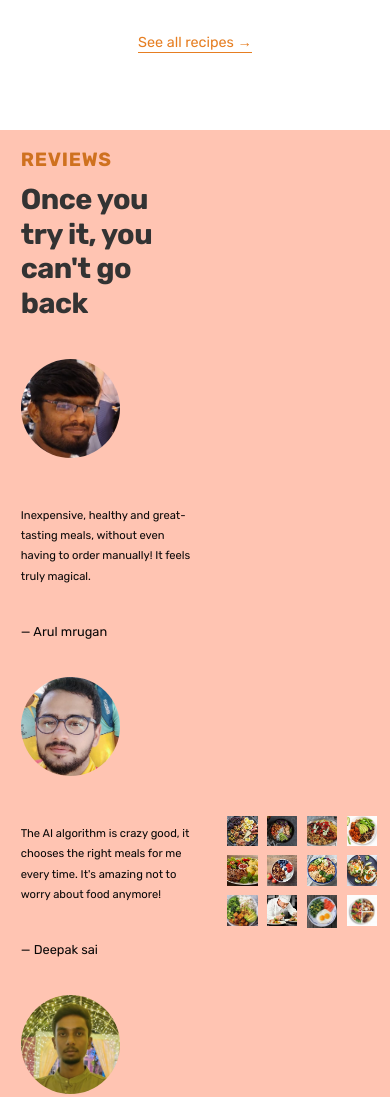
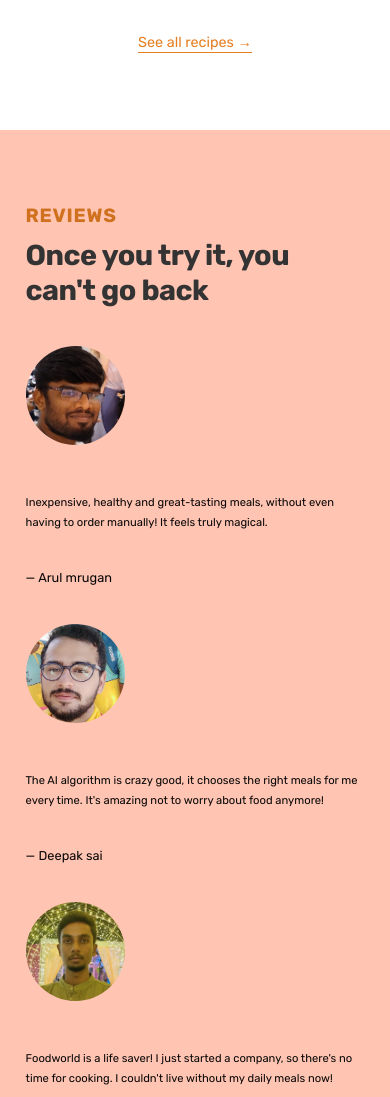
Before and after one commit to rajk2699/My_JS_foodworld, a plain HTML site: page index.html in a window 390 px wide. Shown: the part 4320-5417 px from the top of the page. Drawn offline with nearby package versions, Linux system fonts and the light colour scheme; some packages are replaced by stand-ins of ours; a script that the page names is missing.

Commit message:
mob change

```diff
--- a/css/queries.css
+++ b/css/queries.css
@@ -54,7 +54,7 @@ Instead, 1rem = 1em = 16px */
     gap: 6.4rem;
   }
 
-  .reviews-container {
+  .Reviews-container {
     padding: 9.6rem 3.2rem;
   }
 }
@@ -101,7 +101,7 @@ Instead, 1rem = 1em = 16px */
     padding: 2.4rem 3.2rem 3.2rem 3.2rem;
   }
 
-  .section-reviews {
+  .section-Reviews {
     grid-template-columns: 1fr;
   }
 
```
